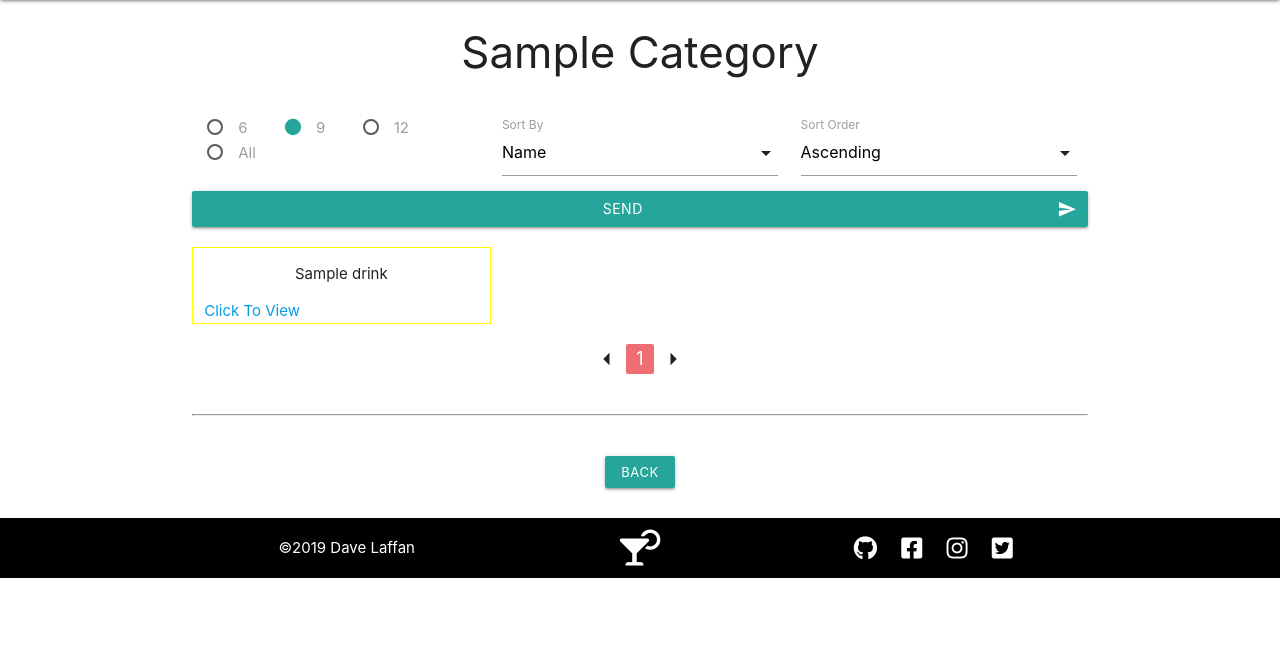
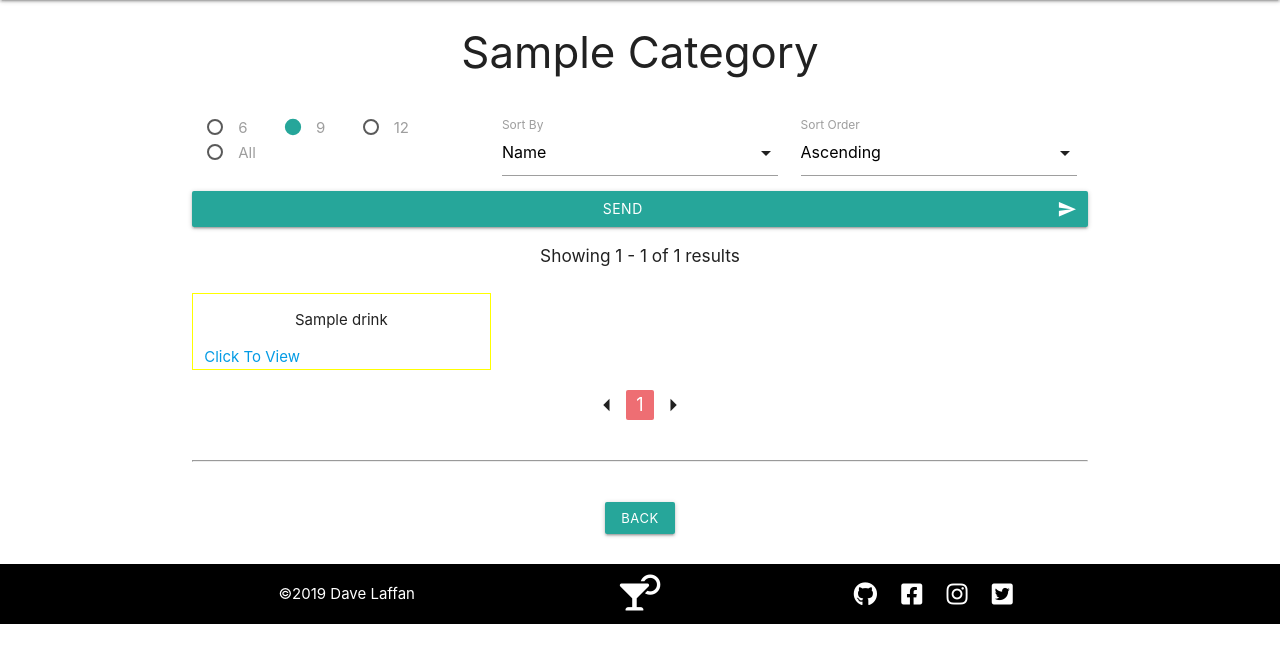
Before and after one commit to steview-d/drinks-db, a Flask app: page /category/1 in a window 1280 px wide. Shown: the part 64-727 px from the top of the page. Run offline with Flask 2, Linux system fonts and the light colour scheme; a database or web service that is not in the repository returns one stand-in record (values such as "Sample title"); some libraries are stand-ins or nearby versions.

Commit message:
Add summary to category pages

```diff
--- a/templates/category.html
+++ b/templates/category.html
@@ -13,6 +13,10 @@
         </form>
     </div>
 
+    <!--Summary-->
+    <div class="row center">
+        <h6>Showing {{first_result_num}} - {{last_result_num}} of {{drinks.count()}} results</h6>
+    </div>
 
     <!--Drinks-->
     <div class="row">
@@ -24,7 +28,6 @@
         {% endfor %}
     </div>
 
-    <!--{{ url_for('category', category_name = category.category) }}-->
 
     <!--Pagination-->
     <ul class="pagination center">
```
